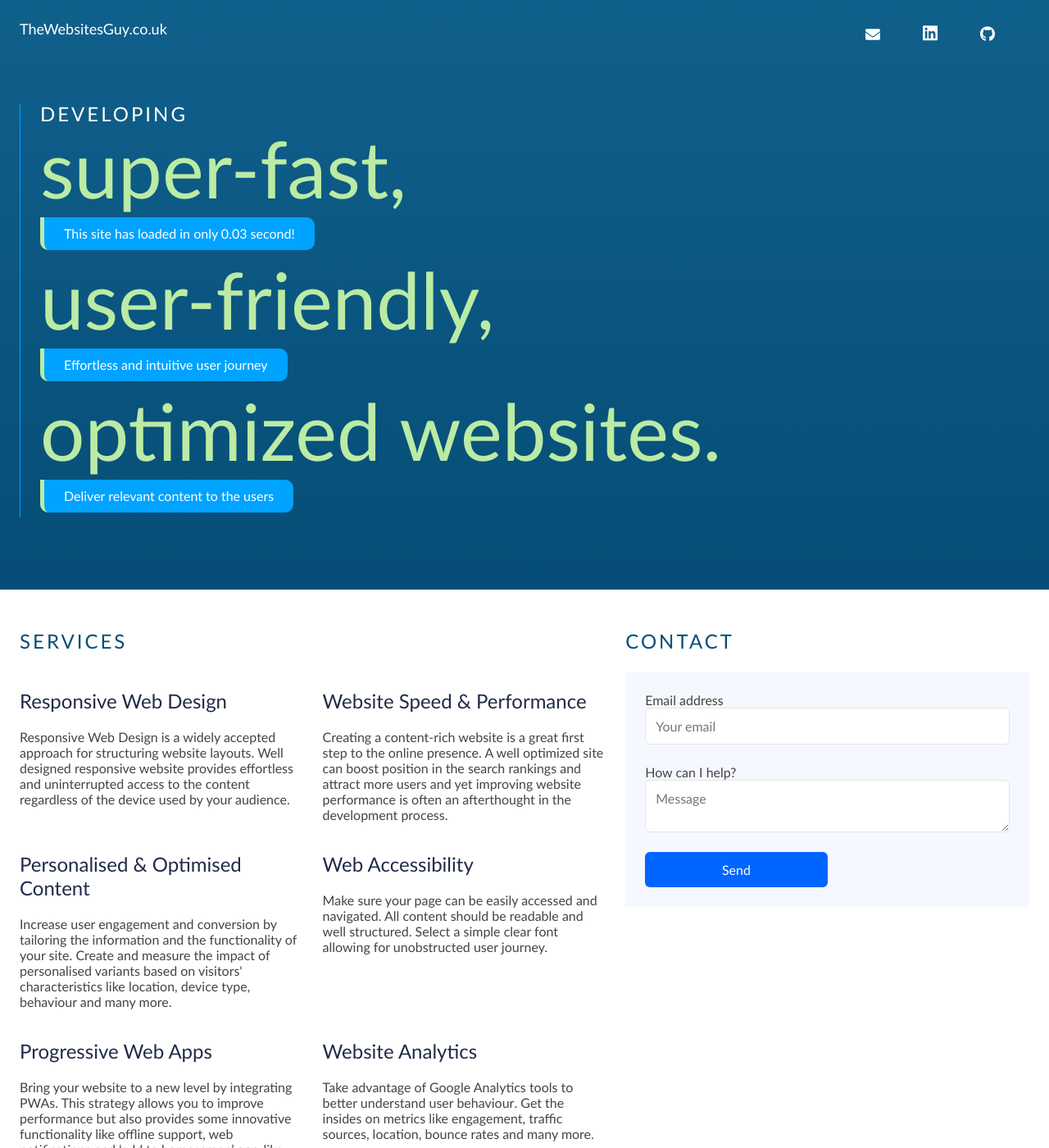
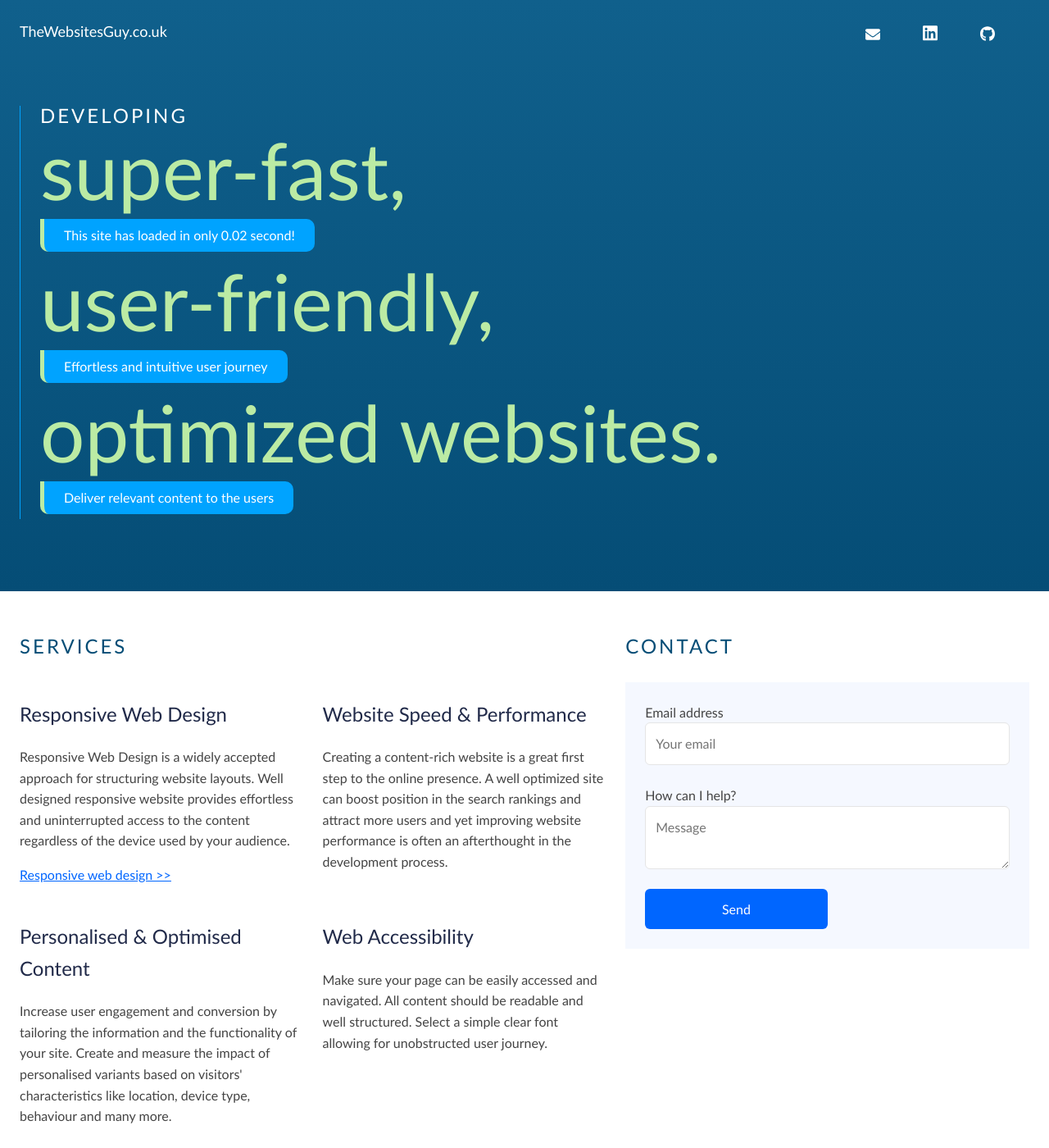
Before and after one commit to proochster/thewebsitesguy, a Jekyll site: the page built from index.html, in a window 1280 px wide and 1400 px high. Shown: the whole window at 82% size. Built offline with Jekyll 4.4.1, drawn with Linux system fonts in a browser that asks for light colours; comment, search, counter and statistics services are not loaded; some of the changed text lies outside the part shown.

Commit message:
+ Responsive web design page

```diff
--- a/_includes/footer.html
+++ b/_includes/footer.html
@@ -1,18 +1,18 @@
         <footer>
             <div class="wrapper m:flex">
-                <div class="m:50 l:25">
-                    <a href="{{ site.url }}" title="TheWebsitesGuy homepage" class="block p-b">{{ site.title }}</a>
-                    Last updated: <span class="italic">{{ site.time | date_to_long_string }}</span>
+                <div class="m-50 l-25 p-b p-r-d">
+                     <a title="Introduction to responsive web design" href="{{ site.url }}/responsive-web-design" class="secondary block">Responsive web design</a>
                 </div>
-                <!-- <div class="m-50 l-25">
-                   column
+                <!-- <div>
+                    column
                 </div>
-                <div class="m-50 l-25">
-                   column
-                </div>
-                <div class="m-50 l-25">
+                <div class="m-50 l-25 p-b">
                    column
                 </div> -->
+            </div>
+            <div class="wrapper">
+                <a href="{{ site.url }}" title="TheWebsitesGuy homepage" class="p-r-d">{{ site.title }}</a>
+                Last updated: <span class="italic">{{ site.time | date_to_long_string }}</span>
             </div>
         </footer>
         <script src="https://www.gstatic.com/firebasejs/6.6.2/firebase-app.js"></script>
--- a/_includes/head.html
+++ b/_includes/head.html
@@ -2,7 +2,7 @@
 <html lang="en">
 <head>
     <meta charset="UTF-8">
-    <title>{{ site.title }}</title>
+    <title>{{ page.title }} {{ site.title }}</title>
     <meta name="Description" content="{{ page.description | truncate: 160 }}">
     <meta name="viewport" content="width=device-width, initial-scale=1.0">
     <meta http-equiv="X-UA-Compatible" content="ie=edge">
@@ -27,4 +27,4 @@
     <link rel="icon" type="image/png" href="{{ site.url }}/favicon.png">
     {% feed_meta %}
 </head>
-<body>
+<body class="{{ include.layout }}">
--- a/_includes/post-intro.html
+++ b/_includes/page-intro.html
@@ -1,5 +1,4 @@
 <div class="intro">
-    <span class="block light uppercase title--1 letter-space">Blog</span>
     <h1>
         <span class="block secondary wt-b m:wt-l">{{ page.title }}</span>
     </h1>
--- a/_includes/services.html
+++ b/_includes/services.html
@@ -1,26 +1,27 @@
 <h3 class="block primary uppercase title--1 letter-space">Services</h3>
 <div class="services l:flex">
-    <div class="service l:50 p-r-d">
+    <div class="service l:50 p-r-d p-b-d">
         <h2 class="dark">Responsive Web Design</h2>
         <p>Responsive Web Design is a widely accepted approach for structuring website layouts. Well designed responsive website provides effortless and uninterrupted access to the content regardless of the device used by your audience.</p>
+        <a title="Introduction to responsive web design" href="{{ site.url }}/responsive-web-design" class="block link">Responsive web design >></a>
     </div>
-    <div class="service l:50 p-r-d">
+    <div class="service l:50 p-r-d p-b-d">
         <h2 class="dark">Website Speed & Performance</h2>
         <p>Creating a content-rich website is a great first step to the online presence. A well optimized site can boost position in the search rankings and attract more users and yet improving website performance is often an afterthought in the development process.</p>
     </div>
-    <div class="service l:50 p-r-d">
+    <div class="service l:50 p-r-d p-b-d">
         <h2 class="dark">Personalised & Optimised Content</h2>
         <p>Increase user engagement and conversion by tailoring the information and the functionality of your site. Create and measure the impact of personalised variants based on visitors' characteristics like location, device type, behaviour and many more.</p>
     </div>
-    <div class="service l:50 p-r-d">
+    <div class="service l:50 p-r-d p-b-d">
         <h2 class="dark">Web Accessibility</h2>
         <p>Make sure your page can be easily accessed and navigated. All content should be readable and well structured. Select a simple clear font allowing for unobstructed user journey.</p>
     </div>
-    <div class="service l:50 p-r-d">
+    <div class="service l:50 p-r-d p-b-d">
         <h2 class="dark">Progressive Web Apps</h2>
         <p>Bring your website to a new level by integrating <strong>PWAs</strong>. This strategy allows you to improve  performance but also provides some innovative functionality like offline support, web notifications and ‘add to homescreen’ app-like shortcuts.</p>
     </div>
-    <div class="service l:50 p-r-d">
+    <div class="service l:50 p-r-d p-b-d">
         <h2 class="dark">Website Analytics</h2>
         <p>Take advantage of <strong>Google Analytics</strong> tools to better understand <strong>user behaviour</strong>. Get the insides on metrics like engagement, traffic sources, location, bounce rates and many more.</p>
     </div>
--- a/_layouts/post.html
+++ b/_layouts/post.html
@@ -4,7 +4,7 @@
 <div class="top">
     <div class="wrapper">
         {% include header.html %}
-        {% include post-intro.html %}
+        {% include page-intro.html %}
     </div>
 </div>
 <div class="wrapper">
--- a/_styles/layout.scss
+++ b/_styles/layout.scss
@@ -27,6 +27,9 @@ body{
     }
     &-b{
        padding-bottom: $unit;
+       &-d{
+           padding-bottom: $double-unit;
+       }
     }
     &-r{
         &-d{
@@ -43,6 +46,11 @@ body{
     max-width: $site-width;
     margin: 0 auto;
     box-sizing: border-box;
+    position: relative;
+
+    .narrow &{
+        max-width: $medium;
+    }
 }
 
 .m\:{
--- a/_styles/typography.scss
+++ b/_styles/typography.scss
@@ -5,6 +5,7 @@
 body, .body-font{
     color: $text;
     font: 300 16px 'Trebuchet MS', Arial, sans-serif;
+    line-height: 1.6;
 }
 
 h1,h2,h3,h4,h5{
--- a/_styles/utilities.scss
+++ b/_styles/utilities.scss
@@ -15,9 +15,11 @@
 .light{
     color: $light;
 }
-
 .dark{
     color: $dark;
+}
+.link{
+    color: $link;
 }
 
 .uppercase{
```
Also changed, not shown: _layouts/default.html (+7 -5 lines), responsive-web-design.html (added, +17 -0 lines), sitemap.xml (+6 -1 lines).
